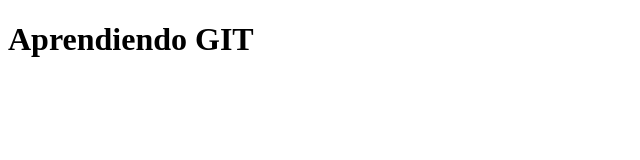
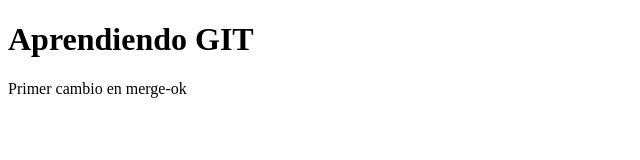
Before and after one commit to rosieee011/AprendiendoGIT, a plain HTML site: page index.html in a window 1280 px wide. Shown: the whole page, without its empty margins (0-640 px from the left). Drawn offline with Linux system fonts and the light colour scheme.

Commit message:
Añadiendo primer parrafo en merge-ok

```diff
--- a/index.html
+++ b/index.html
@@ -7,5 +7,6 @@
 </head>
 <body>
     <h1>Aprendiendo GIT</h1>
+    <p>Primer cambio en merge-ok</p>
 </body>
 </html>
```
